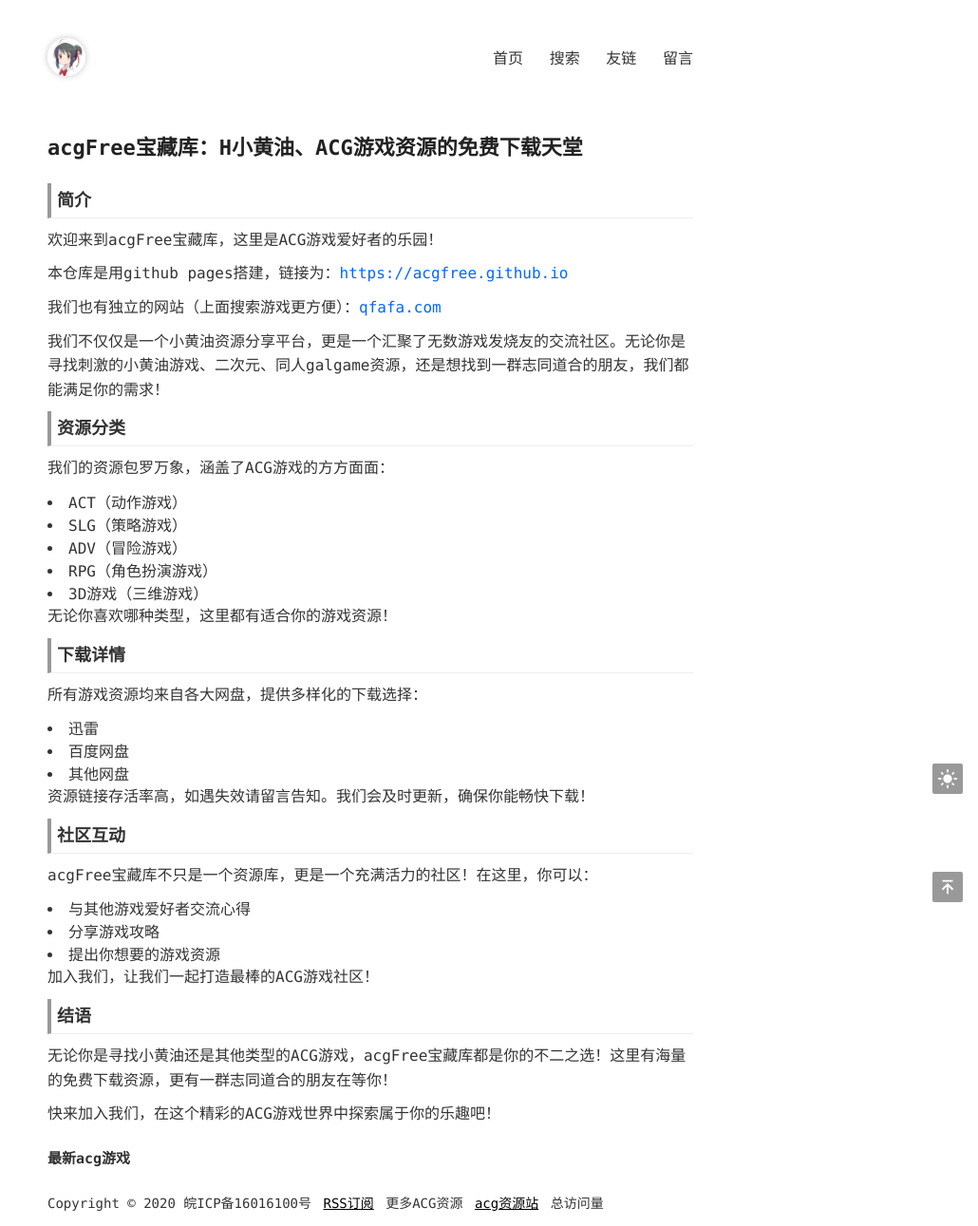
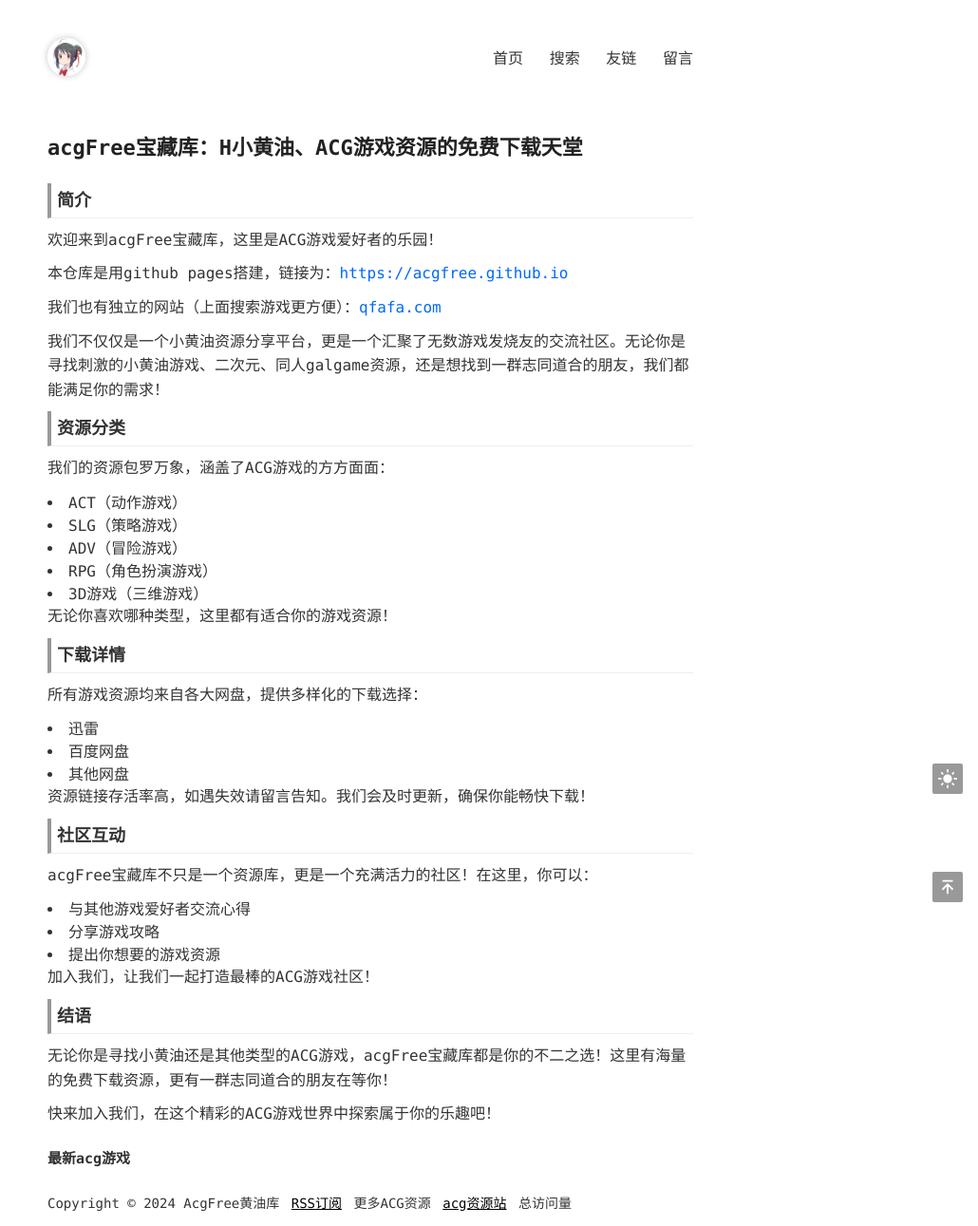
Before and after one commit to acgfree/acgfree.github.io, a Jekyll site: the page built from index.html, in a window 1280 px wide. Shown: the whole page at 95% size, without its empty margins (250-1280 px from the left). Built offline with Jekyll 4.4.1, drawn with Linux system fonts in a browser that asks for light colours; the list of posts is cut into pages by our own code; comment, search, counter and statistics services are not loaded.

Commit message:
修改设置

```diff
--- a/_config.yml
+++ b/_config.yml
@@ -6,10 +6,10 @@
 
 # SEO相关信息
 title: acgFree
-description: acgFree宝藏库，是ACG游戏爱好者的乐园！ 不仅是一个小黄油资源分享平台，更是一个游戏发烧友的交流社区。无论你是寻找二次元、同人galgame资源，还是寻找一群志同道合的朋友，我们都能满足你的需求！
+description: acgFree宝藏库，是ACG游戏爱好者的乐园！ 不仅是一个小黄油资源免费分享平台，更是一个游戏发烧友的交流社区。无论你是寻找二次元、同人galgame资源，还是寻找一群志同道合的朋友，我们都能满足你的需求！
 keywords: ACG游戏,galgame,H小黄油,二次元,同人
 author: acgFree
-footerText: 'Copyright © 2020 皖ICP备16016100号'
+footerText: 'Copyright © 2024 AcgFree黄油库'
 
 # 这些不要动
 permalink: /:year-:month-:day/:title.html
```
